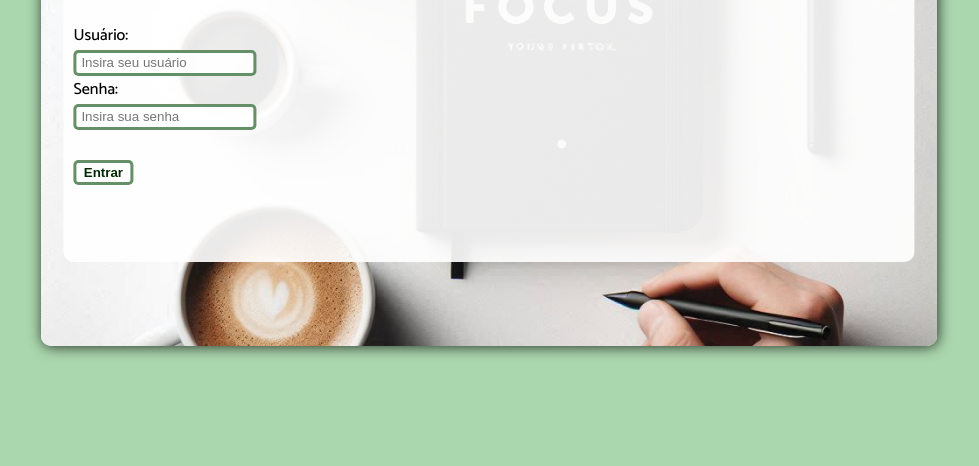
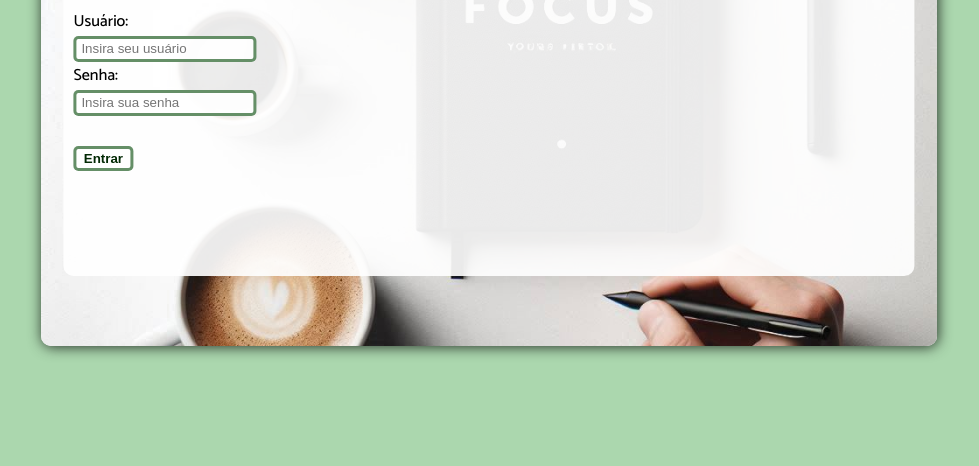
Before and after one commit to chris-devSH/Projeto-Blog, a plain HTML site: page index.html in a window 1280 px wide. Shown: the part 334-800 px from the top of the page, without its empty margins (151-1130 px from the left). Drawn offline with Linux system fonts and the light colour scheme; a web font is replaced by a local one.

Commit message:
Update estilo.css

```diff
--- a/style/estilo.css
+++ b/style/estilo.css
@@ -45,6 +45,7 @@ section{
     background-color: white;
     width: 70vw;
     height: 70vh;
+    min-height: 500px;
     position: relative;
     top: 50%;
     left: 50%;
@@ -85,7 +86,7 @@ h1{
 
     width: 100%;
     height: 100%;
-    min-height: 500px;
+
     background-image: url('../Imagens/Designer.jpeg'); /*Faltou o '..'*/
     background-repeat: no-repeat;
     background-size: cover;
@@ -99,7 +100,8 @@ h1{
 
     background-color: rgba(255, 255, 255, 0.911);
     width: 95%;
-    height: 70%;
+    height: 75%;
+    min-height: 350px;
     border-radius: 10px;
 
 
```
